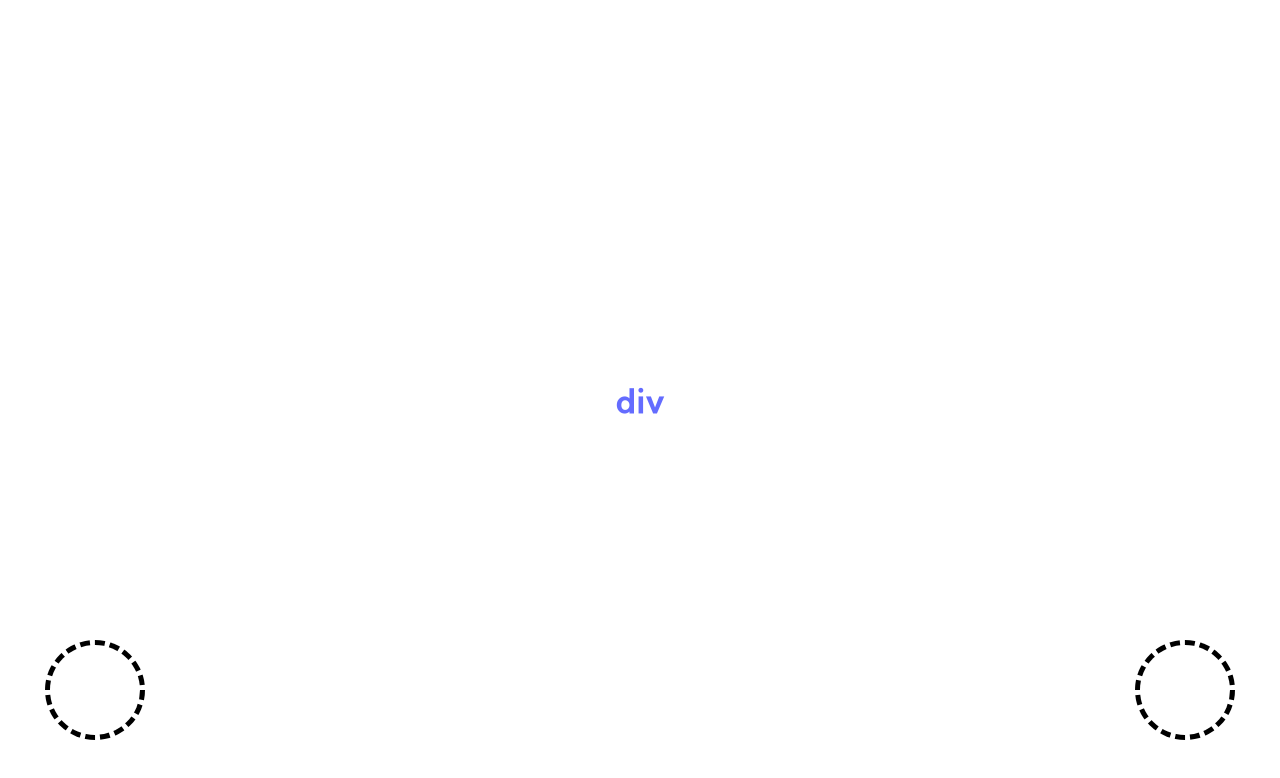
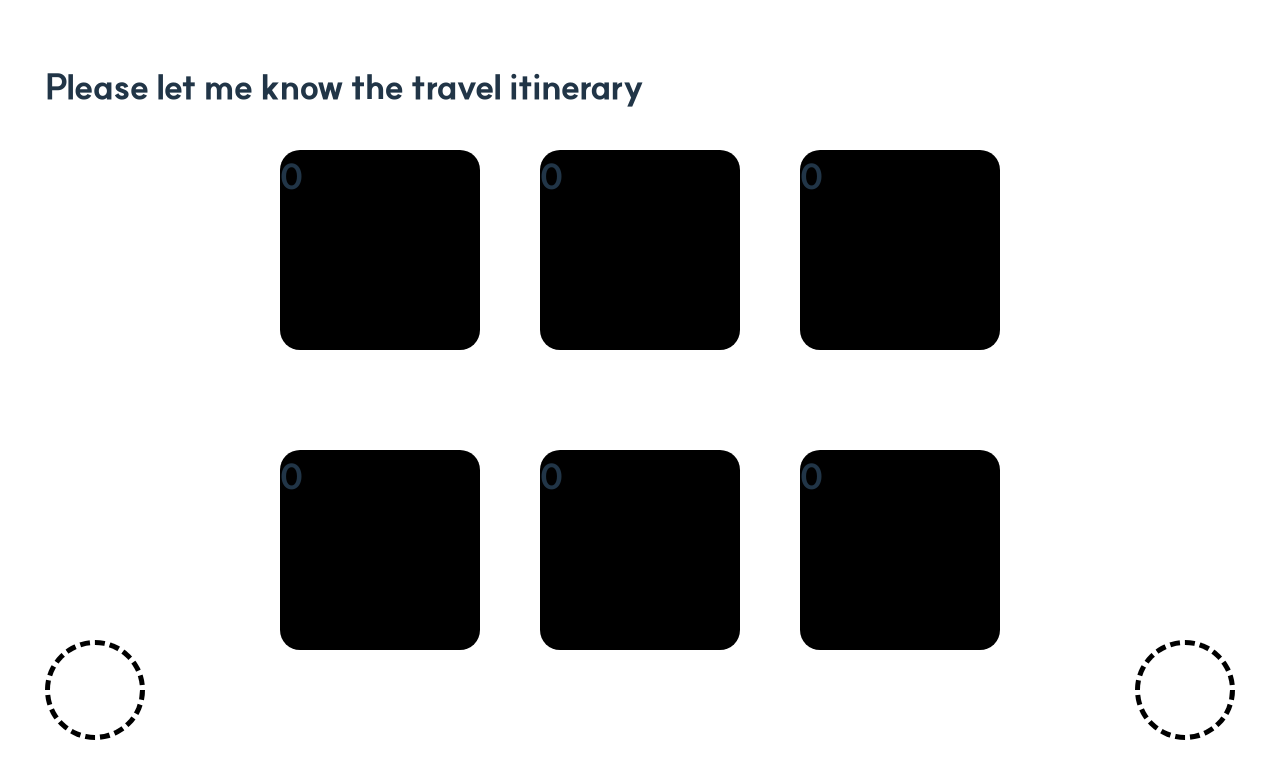
Before and after one commit to hcdosdteur/pick-and-pack, a React (Vite) app: page /time in a window 1280 px wide. Shown: the top 778 px of the page. Built offline with nearby package versions, Linux system fonts and the light colour scheme.

Commit message:
feat: Cities save data

```diff
--- a/package.json
+++ b/package.json
@@ -23,7 +23,8 @@
 	"dependencies": {
 		"@types/node": "^20.5.4",
 		"axios": "^1.5.0",
-		"electron-updater": "^6.1.1"
+		"electron-updater": "^6.1.1",
+		"moment": "^2.29.4"
 	},
 	"devDependencies": {
 		"@playwright/test": "^1.37.1",
--- a/src/components/Navigate/button.tsx
+++ b/src/components/Navigate/button.tsx
@@ -11,7 +11,10 @@ type ArrowProps = {
 
 export const Arrow: React.FC<ArrowProps> = ({ state, ...props }) => {
 	return (
-		<div className={style.arrow} onClick={props.onClick}>
+		<div
+			className={[style.arrow, state === 'next' ? style.next : style.prev].join(' ')}
+			onClick={props.onClick}
+		>
 			{state === 'next' && <Next></Next>}
 			{state === 'prev' && <Prev></Prev>}
 		</div>
--- a/src/components/Navigate/index.module.scss
+++ b/src/components/Navigate/index.module.scss
@@ -17,3 +17,34 @@
 		cursor: pointer;
 	}
 }
+
+$speed: 0.8s;
+.next:hover {
+	animation: next $speed infinite;
+}
+.prev:hover {
+	animation: left $speed infinite;
+}
+
+@keyframes next {
+	0% {
+		transform: translateX(0);
+	}
+	50% {
+		transform: translateX(0.8rem);
+	}
+	100% {
+		transform: translateX(0);
+	}
+}
+@keyframes left {
+	0% {
+		transform: translateX(0);
+	}
+	50% {
+		transform: translateX(-0.8rem);
+	}
+	100% {
+		transform: translateX(0);
+	}
+}
--- /dev/null
+++ b/src/components/time/index.module.scss
@@ -0,0 +1,11 @@
+.container {
+	display: flex;
+	gap: 6rem;
+
+	.numberBox {
+		width: 20rem;
+		height: 20rem;
+		border-radius: 2rem;
+		background-color: #000;
+	}
+}
--- /dev/null
+++ b/src/components/time/index.tsx
@@ -0,0 +1,37 @@
+import { useEffect, useState } from 'react';
+
+import moment from 'moment';
+
+import { getFormattedDateString } from '@/utils/time';
+
+import style from './index.module.scss';
+
+interface YYMMDDProps {
+	date?: Date;
+}
+interface NumberBoxProps {
+	num: number;
+}
+
+export const YYMMDD: React.FC<YYMMDDProps> = ({ date }) => {
+	const momentDate = moment();
+	const [year, setYear] = useState<number>(0);
+	const [month, setMonth] = useState<number>(0);
+	const [day, setDay] = useState<number>(0);
+
+	useEffect(() => {
+		console.log(getFormattedDateString(momentDate));
+	}, []);
+
+	return (
+		<div className={style.container}>
+			<NumberBox num={year} />
+			<NumberBox num={month} />
+			<NumberBox num={day} />
+		</div>
+	);
+};
+
+const NumberBox: React.FC<NumberBoxProps> = ({ num }) => {
+	return <div className={style.numberBox}>{num}</div>;
+};
--- a/src/hook/useLocalStorage.tsx
+++ b/src/hook/useLocalStorage.tsx
@@ -1,8 +1,11 @@
 interface useSetProps {
 	(key: string, data: string | string[]): void;
 }
+interface useGetAllProps {
+	(key: string): object;
+}
 interface useGetProps {
-	(key: string): object;
+	(key: string, obj_key: string): string[];
 }
 
 export const useSetLocalStorage: useSetProps = (key, data) => {
@@ -14,9 +17,16 @@ export const useSetLocalStorage: useSetProps = (key, data) => {
 	window.localStorage.setItem('user', JSON.stringify(obj));
 };
 
-export const useGetLoacalStorage: useGetProps = (key) => {
+export const useGetAllLoacalStorage: useGetAllProps = (key) => {
 	const str = window.localStorage.getItem(key);
 	if (!str) throw new Error('no user storage');
 	const obj: object = JSON.parse(str);
 	return obj;
 };
+
+export const useGetLoacalStorage: useGetProps = (key, obj_key) => {
+	const str = window.localStorage.getItem(key);
+	if (!str) throw new Error('no user storage');
+	const obj = JSON.parse(str);
+	return obj[obj_key];
+};
--- a/src/pages/Cities.tsx
+++ b/src/pages/Cities.tsx
@@ -1,9 +1,9 @@
 import { useEffect, useRef, useState } from 'react';
 import { useNavigate } from 'react-router-dom';
 
-import { Navigator } from '@/components/Navigate';
 import { City } from '@/components/city';
-import { useSetLocalStorage } from '@/hook';
+import { Navigator } from '@/components/navigate';
+import { useGetLoacalStorage, useSetLocalStorage } from '@/hook';
 import style from '@/styles/cities.module.scss';
 
 export const Cities = () => {
@@ -33,6 +33,8 @@ export const Cities = () => {
 		for (let i = 1; i <= 20; i++) {
 			setCount((prev) => [...prev, `${i}`]);
 		}
+		console.log(useGetLoacalStorage('user', 'city'));
+		setSelectedCity(useGetLoacalStorage('user', 'city'));
 	}, []);
 
 	return (
--- a/src/pages/Time.tsx
+++ b/src/pages/Time.tsx
@@ -1,16 +1,20 @@
-import { Link, useNavigate } from 'react-router-dom';
+import { useNavigate } from 'react-router-dom';
 
-// import style from '@/styles/time.module.scss';
-import { Navigator } from '@/components/Navigate';
+import { Navigator } from '@/components/navigate';
+import { YYMMDD } from '@/components/time';
+import style from '@/styles/time.module.scss';
 
 export const Time = () => {
 	const navigate = useNavigate();
 
 	return (
 		<div className="wrapper">
-			<div></div>
-			<Link to="/">div</Link>
-			<Navigator prev={() => navigate('/')} />
+			<div className="question">Please let me know the travel itinerary</div>
+			<div className={style.container}>
+				<YYMMDD />
+				<YYMMDD />
+			</div>
+			<Navigator prev={() => navigate('/city')} />
 		</div>
 	);
 };
--- a/src/styles/country.module.scss
+++ b/src/styles/country.module.scss
@@ -2,12 +2,12 @@
 	display: flex;
 	flex-direction: column;
 	width: 100%;
-	gap: 4rem;
+	gap: 6rem;
 
 	.animatedContainer {
 		display: flex;
 		width: 100%;
-		height: 19rem;
+		height: 17rem;
 		gap: 3rem;
 		align-items: center;
 		overflow-x: scroll;
--- a/src/styles/time.module.scss
+++ b/src/styles/time.module.scss
@@ -0,0 +1,5 @@
+.container {
+	display: flex;
+	flex-direction: column;
+	gap: 10rem;
+}
--- /dev/null
+++ b/src/utils/time.ts
@@ -0,0 +1,5 @@
+import moment, { Moment } from 'moment';
+
+export const getFormattedDateString = (date?: string | Date | Moment) => {
+	return moment(date).format('YYYY-MM-DD');
+};
```
Also changed, not shown: src/styles/color.scss (added, +10 -0 lines).
